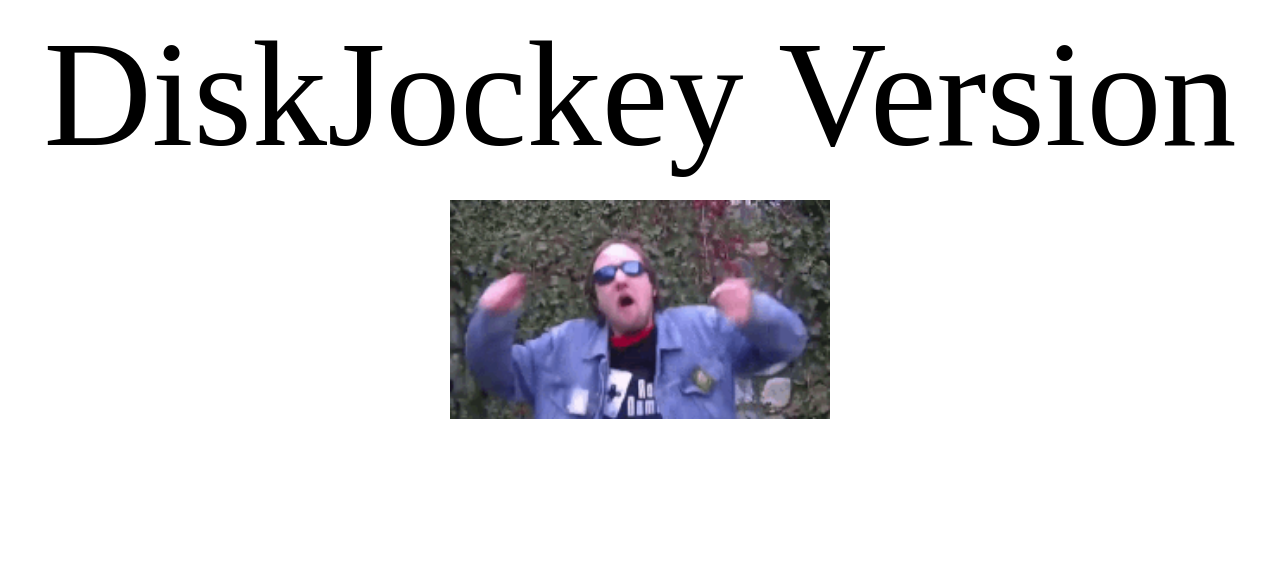
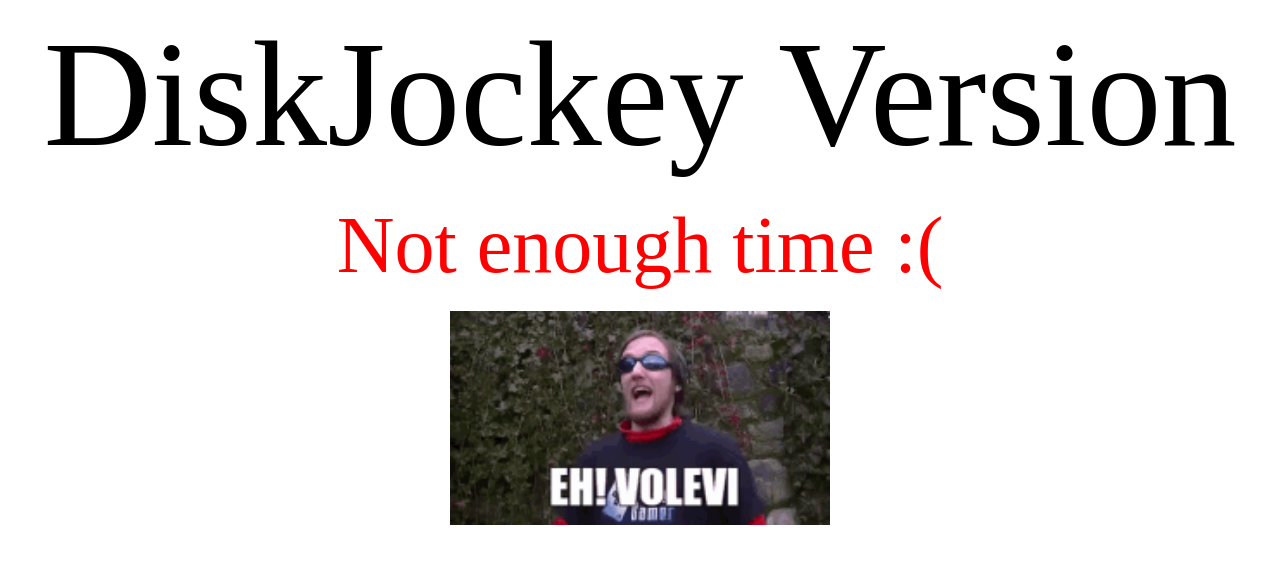
Before and after one commit to AndreaCrisa/ACTAM-Hackaton2, a plain HTML site: page versions/diskJockey.html in a window 1280 px wide. Drawn offline with Linux system fonts and the light colour scheme.

Commit message:
FInal commit (sadly)

```diff
--- a/app.css
+++ b/app.css
@@ -28,6 +28,12 @@
     background-color: grey;
 }
 
+.sadMsg {
+    margin: auto;
+    font-size: 80px;
+    color: red;
+}
+
 img{
     width: 30%;
     margin: auto;
--- a/versions/diskJockey.html
+++ b/versions/diskJockey.html
@@ -9,7 +9,8 @@
 <body>
     <div class="menu">
         <div class="title">DiskJockey Version</div>
-        <img src="../images/zeb89-calcio.gif">
+        <div class="sadMsg">Not enough time :(</div>
+        <img src="../images/zeb-zeb89.gif">
     </div>
 </body>
 </html>
```
Also changed, not shown: index.html (+1 -1 lines), images/zeb-zeb89.gif (added), images/zeb89-edera.gif (added).
